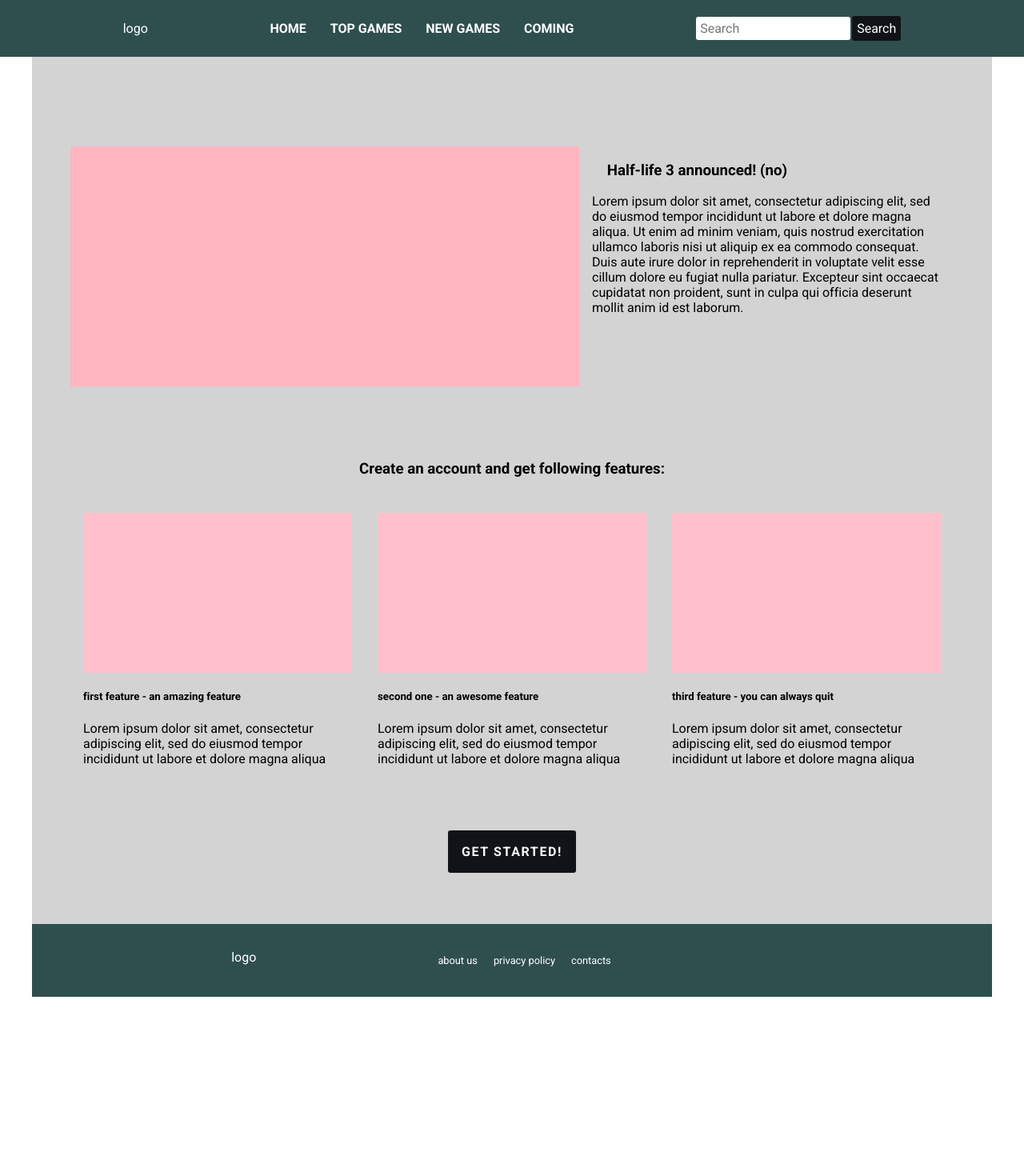
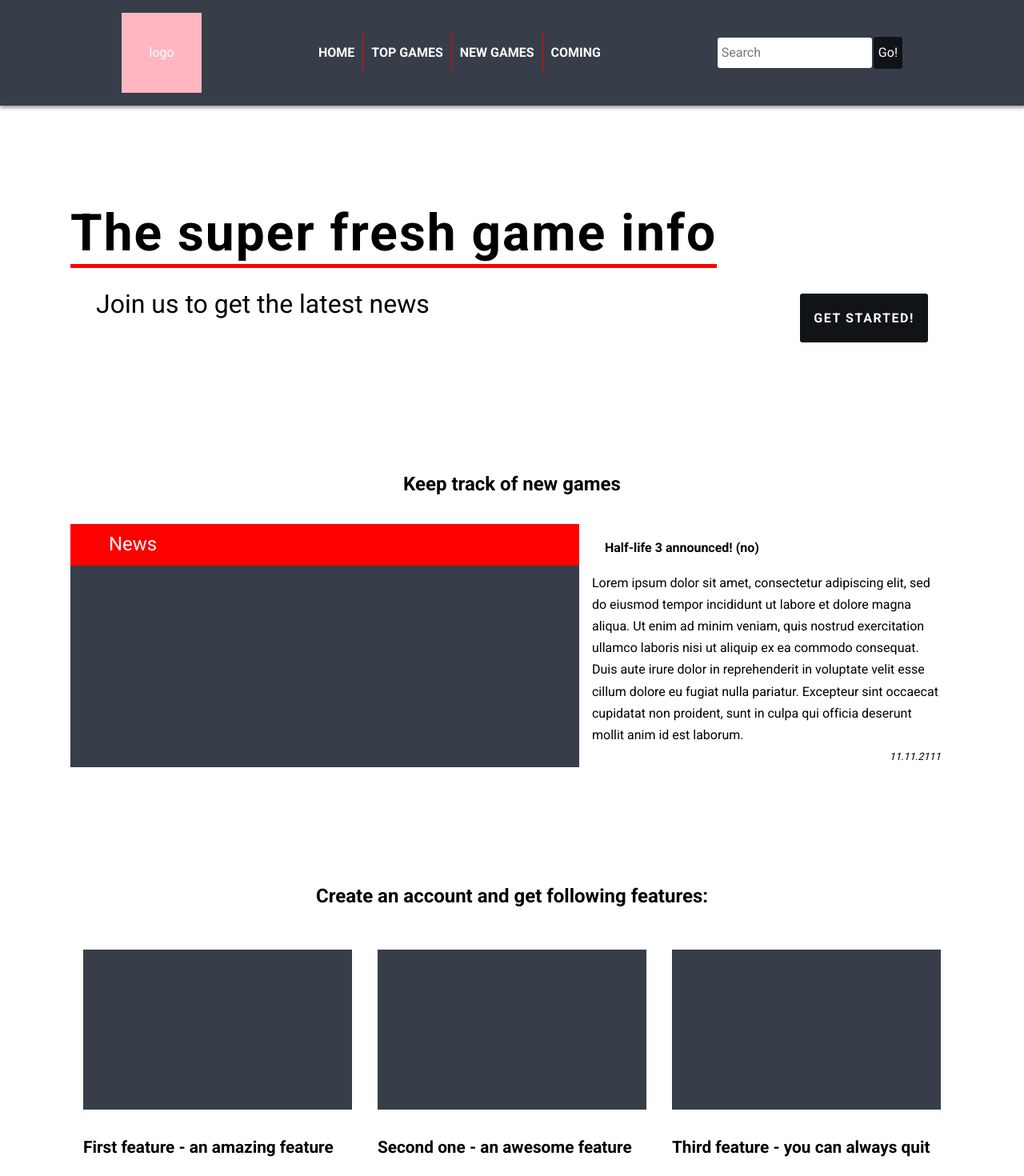
Before and after one commit to OlegFilonchuk/games-app, a Next.js app: page / in a window 1280 px wide. Shown: the top 1470 px of the page at 80% size. Before the commit the page ends 1246 px from the top, so only its background shows below. Built offline with nearby package versions, Linux system fonts and the light colour scheme.

Commit message:
reworked landing page design

```diff
--- a/components/Footer.js
+++ b/components/Footer.js
@@ -1,20 +1,26 @@
 /** @jsx jsx */
 import { jsx, css } from '@emotion/core';
 import Link from 'next/link';
-import PropTypes from 'prop-types';
 
 const footer = css`
   & {
     color: white;
-    background-color: darkslategray;
+    background-color: #373e49;
     padding: 2em;
-    margin: auto;
     display: flex;
     flex-direction: row;
     justify-content: space-evenly;
+    align-items: center;
     @media (max-width: 576px) {
       flex-direction: column;
     }
+  }
+  .logo {
+    width: 100px;
+    height: 100px;
+    background-color: lightpink;
+    line-height: 100px;
+    text-align: center;
   }
   .links-list {
     display: flex;
@@ -44,8 +50,8 @@ const footer = css`
   }
 `;
 
-const Footer = ({ layout }) => (
-  <footer css={[layout, footer]}>
+const Footer = () => (
+  <footer css={footer}>
     <div className="logo">logo</div>
     <ul className="links-list">
       <li>
@@ -68,8 +74,4 @@ const Footer = ({ layout }) => (
   </footer>
 );
 
-Footer.propTypes = {
-  layout: PropTypes.oneOfType([PropTypes.string, PropTypes.object]).isRequired,
-};
-
 export default Footer;
--- a/components/Header.js
+++ b/components/Header.js
@@ -4,7 +4,7 @@ import Nav from './nav';
 
 const header = css`
   & {
-    background-color: darkslategray;
+    background-color: #373e49;
     color: white;
     padding: 1em;
     display: flex;
@@ -14,6 +14,15 @@ const header = css`
     }
     justify-content: space-evenly;
     align-items: center;
+    box-shadow: 1px 1px 5px 1px grey;
+    z-index: 2;
+  }
+  .logo {
+    width: 100px;
+    height: 100px;
+    background-color: lightpink;
+    line-height: 100px;
+    text-align: center;
   }
   .search-bar {
     @media (max-width: 768px) {
@@ -36,26 +45,28 @@ const header = css`
     outline: none;
     margin-left: 2px;
   }
-  .search-bar-button:hover,
-  .search-bar-button:focus {
-    border: 1px solid grey;
+  //.search-bar-button:focus,
+  .search-bar-button:hover {
+    color: red;
   }
+
   .search-bar-button:active {
     transform: translateY(1px);
     filter: saturate(150%);
+    box-shadow: 1px 1px 10px 1px red;
   }
 `;
 
 const Header = () => (
   <header css={header}>
-    <div>logo</div>
+    <div className="logo">logo</div>
 
     <Nav />
 
     <div className="search-bar">
       <input type="text" className="search-bar-input" placeholder="Search" />
       <button type="button" className="search-bar-button">
-        Search
+        Go!
       </button>
     </div>
   </header>
--- a/components/Layout.js
+++ b/components/Layout.js
@@ -5,8 +5,6 @@ import Head from 'next/head';
 import Header from './Header';
 import Footer from './Footer';
 
-const bp = [576, 768, 992, 1200];
-const mq = bp.map((item) => `@media (min-width: ${item}px)`);
 const reset = css`
   /* Указываем box sizing */
   *,
@@ -37,6 +35,7 @@ const reset = css`
     scroll-behavior: smooth;
     text-rendering: optimizeSpeed;
     font-family: 'Roboto', sans-serif;
+    line-height: 1.7em;
   }
   /* Удаляем стандартную стилизацию для всех ul и il, у которых есть атрибут class*/
   ul[class],
@@ -54,7 +53,8 @@ const reset = css`
     text-decoration: none;
   }
   /* Упрощаем работу с изображениями */
-  img {
+  img,
+  a {
     max-width: 100%;
     display: block;
   }
@@ -78,11 +78,32 @@ const reset = css`
   }
 `;
 
+const bp = [576, 768, 992, 1200];
+const mq = bp.map((item) => `@media (min-width: ${item}px)`);
+
+const wrapper = css`
+  & {
+    display: grid;
+    grid-template-areas:
+      'h h h'
+      '. c .'
+      'f f f';
+  }
+  & header {
+    grid-area: h;
+  }
+  & > div {
+    grid-area: c;
+  }
+  & > footer {
+    grid-area: f;
+  }
+`;
+
 const container = css`
   & {
     padding: 3em 3em 0;
     margin: auto;
-    background-color: lightgrey;
   }
   @media (max-width: ${bp[0]}px) {
     padding: 5px;
@@ -103,7 +124,7 @@ const container = css`
 `;
 
 const Layout = ({ children }) => (
-  <div>
+  <div css={wrapper}>
     <Head>
       <title>NextJS-App</title>
       <link rel="icon" href="/favicon.ico" />
@@ -111,6 +132,10 @@ const Layout = ({ children }) => (
         rel="stylesheet"
         href="https://fonts.googleapis.com/css?family=Roboto:300,400,500,700&display=swap"
       />
+      {/* <script */}
+      {/*   src="https://kit.fontawesome.com/7b8eac1e25.js" */}
+      {/*   crossOrigin="anonymous" */}
+      {/* /> */}
     </Head>
     <Global styles={reset} />
     <Header />
--- a/components/nav.js
+++ b/components/nav.js
@@ -10,20 +10,38 @@ const nav = css`
     }
   }
   .nav-list-item {
-    margin: 0 5px;
+    position: relative;
+    display: flex;
+  }
+  .nav-list-item:after {
+    content: '';
+    width: 1px;
+    height: 100%;
+    background-color: red;
+  }
+  .nav-list-item:last-child:after {
+    content: none;
+  }
+  .nav-list-item:hover {
+    color: red;
+  }
+  .nav-list-item:hover:before {
+    position: absolute;
+    top: calc(100% - 5px);
+    left: 0;
+    content: '';
+    width: 100%;
+    height: 5px;
+    background-color: red;
   }
   .nav-link {
-    color: white;
+    color: inherit;
     text-transform: uppercase;
     font-weight: bold;
     padding: 10px;
     display: block;
     border-radius: 3px;
     transition: background-color 0.1s;
-  }
-  .nav-link:hover {
-    background-color: white;
-    color: #2f3f4f;
   }
 `;
 
--- a/pages/index.js
+++ b/pages/index.js
@@ -1,5 +1,6 @@
 /** @jsx jsx */
 import { css, jsx } from '@emotion/core';
+import Link from 'next/link';
 import Layout from '../components/Layout';
 
 const style = css`
@@ -9,32 +10,101 @@ const style = css`
   section {
     display: flex;
     flex-wrap: wrap;
-    padding: 2em 0;
+    align-items: center;
+    justify-content: center;
+    padding: 3em 0;
   }
-  .news-image {
+  #join {
+    flex-direction: column;
+    align-items: flex-start;
+  }
+  .join-header {
+    display: flex;
+    font-size: 4em;
+    line-height: 1em;
+    letter-spacing: 2px;
+    flex-direction: column;
+  }
+  .join-header:after {
+    display: block;
+    content: '';
+    margin-top: 6px;
+    height: 5px;
+    width: 100%;
+    background-color: red;
+  }
+  .join-wrapper {
+    padding: 2em;
+    display: flex;
+    flex-flow: row wrap;
+    align-self: stretch;
+    justify-content: space-between;
+  }
+  .join-wrapper p {
+    font-size: 2em;
+    padding-bottom: 1em;
+  }
+  .join-wrapper button {
+    align-self: flex-end;
+  }
+  #news {
+    flex-direction: column;
+  }
+  #news h2 {
+    padding: 1.5em 1em;
+  }
+  .news-content {
+    display: flex;
+    flex-flow: row wrap;
+  }
+  .news-image-wrapper {
     flex: 2 1 300px;
-    background-color: lightpink;
     min-height: 300px;
     max-height: 400px;
     padding-bottom: 1em;
+    display: flex;
+    flex-direction: column;
+  }
+  .news-header {
+    font-size: 1.5em;
+    font-weight: normal;
+    color: white;
+    background-color: red;
+    padding: 0.5em 2em;
+  }
+  .news-header:hover {
+    color: black;
+  }
+  .news-image {
+    flex: 1;
+    background-color: #373e49;
   }
   .news-text {
     flex: 1 1 300px;
     padding: 0 1em 1em;
+    display: flex;
+    flex-direction: column;
   }
-  .news-text h3 {
+  .news-text h4 {
     padding: 1em;
+  }
+  .news-date {
+    margin-top: auto;
+    align-self: flex-end;
+    font-size: 0.8em;
+    font-style: italic;
   }
   #features {
     flex-direction: column;
     align-items: center;
   }
-  #features h3 {
+  #features h2 {
     padding: 1.5em 0;
   }
   .features-list {
     display: flex;
     flex-flow: row wrap;
+    padding-bottom: 2em;
   }
   .features-list-item {
     flex: 1 1 180px;
@@ -43,9 +113,12 @@ const style = css`
     flex-flow: column nowrap;
     padding: 1em 0;
   }
-  .image {
+  .features-list-item h5 {
+    font-size: 1.3em;
+  }
+  .features-image {
     height: 200px;
-    background-color: pink;
+    background-color: #373e49;
   }
   .cta-button {
     padding: 1em;
@@ -58,73 +131,156 @@ const style = css`
     font-weight: bold;
     letter-spacing: 0.1em;
     text-transform: uppercase;
-    margin: auto;
   }
   .cta-button:hover {
-    color: #101317;
-    background-color: white;
+    color: red;
   }
   .cta-button:focus {
-    border: 1px solid grey;
+    border: 1px solid red;
   }
   .cta-button:active {
     transform: translateY(1px);
     filter: saturate(150%);
+  }
+  #top {
+    flex-direction: column;
+  }
+  #top h2 {
+    padding: 1.5em 0;
+  }
+  .top-content {
+    display: flex;
+    flex-direction: column;
+    align-self: stretch;
+  }
+  .top-content h3 {
+    font-size: 1.5em;
+    font-weight: normal;
+    color: white;
+    background-color: red;
+    padding: 0.5em 2em;
+  }
+  .top-content h3:hover {
+    color: black;
+  }
+  .top-list {
+    align-self: stretch;
+    display: flex;
+    flex-flow: row wrap;
+    justify-content: space-between;
+    padding: 2em;
+  }
+  .top-image {
+    height: 200px;
+    background-color: #373e49;
   }
 `;
 
 const Home = () => (
   <Layout>
     <main css={style}>
+      <section id="join">
+        <h1 className="join-header">The super fresh game info</h1>
+
+        <div className="join-wrapper">
+          <p>Join us to get the latest news</p>
+
+          <button type="button" className="cta-button">
+            Get started!
+          </button>
+        </div>
+      </section>
+
       <section id="news">
-        <div className="news-image" />
-        <div className="news-text">
-          <h3>Half-life 3 announced! (no)</h3>
-          Lorem ipsum dolor sit amet, consectetur adipiscing elit, sed do
-          eiusmod tempor incididunt ut labore et dolore magna aliqua. Ut enim ad
-          minim veniam, quis nostrud exercitation ullamco laboris nisi ut
-          aliquip ex ea commodo consequat. Duis aute irure dolor in
-          reprehenderit in voluptate velit esse cillum dolore eu fugiat nulla
-          pariatur. Excepteur sint occaecat cupidatat non proident, sunt in
-          culpa qui officia deserunt mollit anim id est laborum.
+        <h2>Keep track of new games</h2>
+        <div className="news-content">
+          <div className="news-image-wrapper">
+            <h3 className="news-header">
+              <Link href="/">
+                <a>News</a>
+              </Link>
+            </h3>
+            <div className="news-image" />
+          </div>
+
+          <div className="news-text">
+            <h4>Half-life 3 announced! (no)</h4>
+            <p>
+              Lorem ipsum dolor sit amet, consectetur adipiscing elit, sed do
+              eiusmod tempor incididunt ut labore et dolore magna aliqua. Ut
+              enim ad minim veniam, quis nostrud exercitation ullamco laboris
+              nisi ut aliquip ex ea commodo consequat. Duis aute irure dolor in
+              reprehenderit in voluptate velit esse cillum dolore eu fugiat
+              nulla pariatur. Excepteur sint occaecat cupidatat non proident,
+              sunt in culpa qui officia deserunt mollit anim id est laborum.
+            </p>
+            <div className="news-date">11.11.2111</div>
+          </div>
         </div>
       </section>
 
       <section id="features">
-        <h3>Create an account and get following features:</h3>
+        <h2>Create an account and get following features:</h2>
 
         <ul className="features-list">
           <li className="features-list-item">
-            <div className="image" />
-            <h5>first feature - an amazing feature</h5>
+            <div className="features-image" />
+            <h5>First feature - an amazing feature</h5>
             <p>
               Lorem ipsum dolor sit amet, consectetur adipiscing elit, sed do
               eiusmod tempor incididunt ut labore et dolore magna aliqua
             </p>
           </li>
           <li className="features-list-item">
-            <div className="image" />
-            <h5>second one - an awesome feature</h5>
+            <div className="features-image" />
+            <h5>Second one - an awesome feature</h5>
             <p>
               Lorem ipsum dolor sit amet, consectetur adipiscing elit, sed do
               eiusmod tempor incididunt ut labore et dolore magna aliqua
             </p>
           </li>
           <li className="features-list-item">
-            <div className="image" />
-            <h5>third feature - you can always quit</h5>
+            <div className="features-image" />
+            <h5>Third feature - you can always quit</h5>
             <p>
               Lorem ipsum dolor sit amet, consectetur adipiscing elit, sed do
               eiusmod tempor incididunt ut labore et dolore magna aliqua
             </p>
           </li>
         </ul>
-      </section>
 
-      <section id="cta">
         <button type="button" className="cta-button">
           Get started!
         </button>
+      </section>
+
+      <section id="top">
+        <h2>Keep up to date with most popular games</h2>
+        <div className="top-content">
+          <h3>
+            <Link href="/top">
+              <a>Top games</a>
+            </Link>
+          </h3>
+          <ul className="top-list">
+            <li className="top-list-item">
+              <div className="top-image" />
+              <p>top game number 1</p>
+            </li>
+            <li className="top-list-item">
+              <div className="top-image" />
+              <p>top game number 3</p>
+            </li>
+            <li className="top-list-item">
+              <div className="top-image" />
+              <p>top game number 2</p>
+            </li>
+            <li className="top-list-item">
+              <div className="top-image" />
+              <p>top game number 4</p>
+            </li>
+          </ul>
+        </div>
       </section>
     </main>
   </Layout>
```
Also changed, not shown: pages/top.js (+0 -7 lines).
